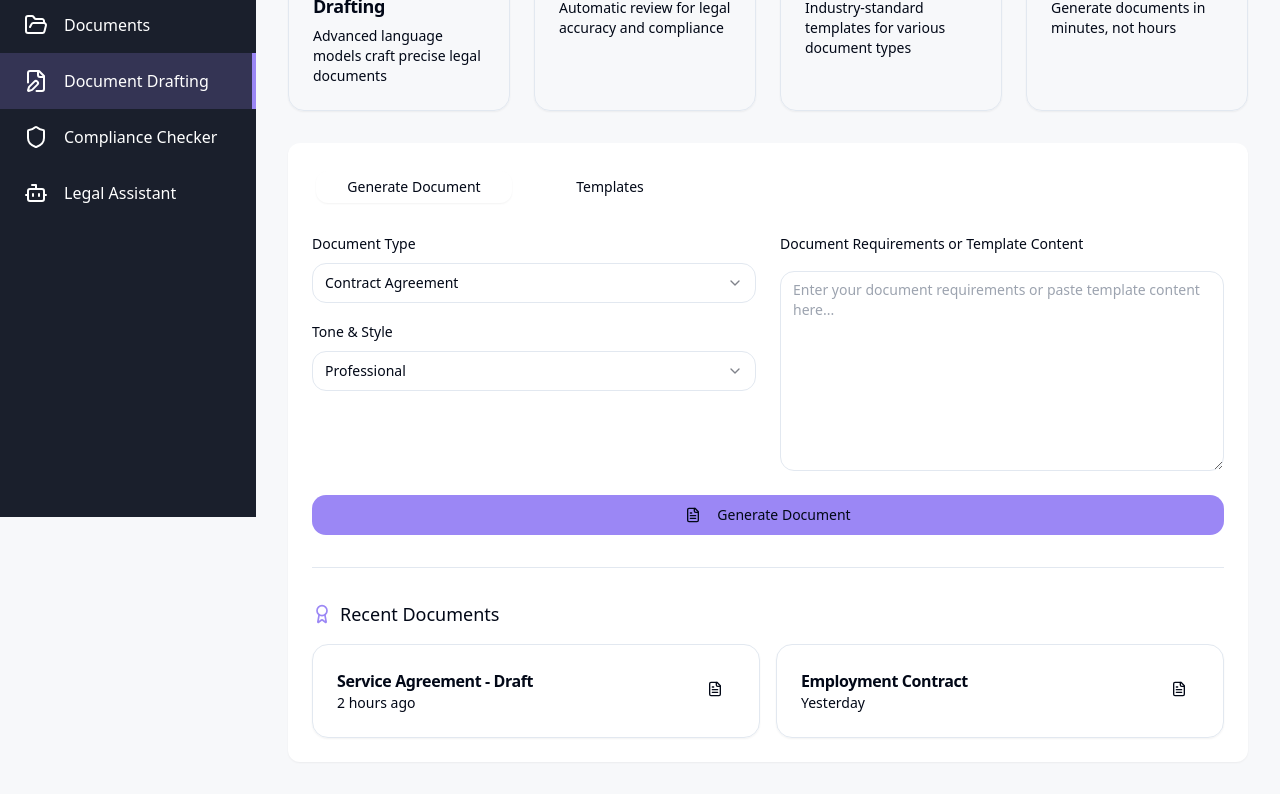
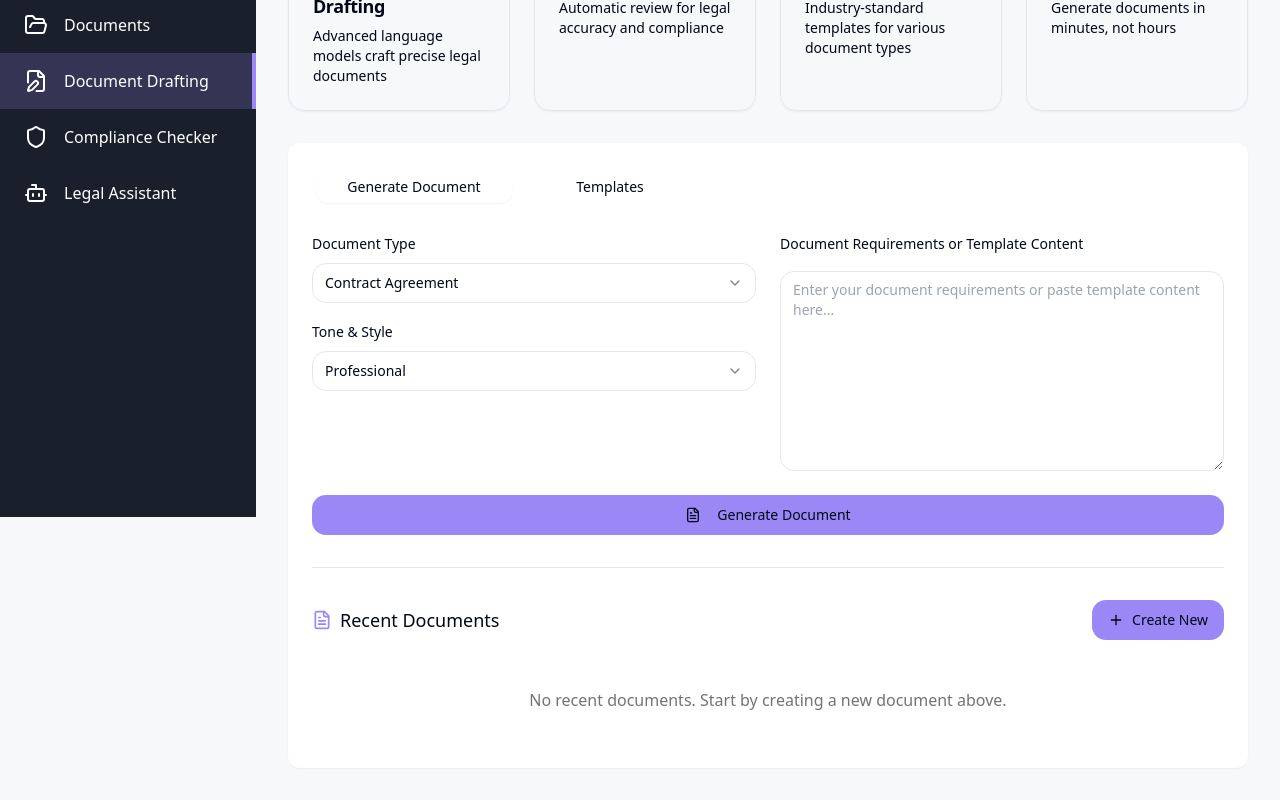
Before and after one commit to shreed27/legal-nexus-keeper, a React (Vite) app: page /document-drafting in a window 1280 px wide. Shown: the part 283-1083 px from the top of the page. Built offline with nearby package versions, Linux system fonts and the light colour scheme.

Commit message:
Improve Recent Documents Section
- Integrate recent documents section with data.
- Remove preview option from generated documents.
- Add delete and create new document options for generated documents.
- Enhance share option to support various platforms.

```diff
--- a/src/components/document-drafting/DocumentGenerator.tsx
+++ b/src/components/document-drafting/DocumentGenerator.tsx
@@ -5,7 +5,6 @@ import { Button } from "@/components/ui/button";
 import { Textarea } from "@/components/ui/textarea";
 import { Label } from "@/components/ui/label";
 import { Select, SelectContent, SelectItem, SelectTrigger, SelectValue } from "@/components/ui/select";
-import DocumentPreview from "./DocumentPreview";
 import { useToast } from "@/hooks/use-toast";
 
 const DocumentGenerator = () => {
@@ -45,15 +44,30 @@ const DocumentGenerator = () => {
 
       setGeneratedContent(demoContent);
 
+      // Save the generated document
+      const newDocument = {
+        id: crypto.randomUUID(),
+        title: `${documentType.charAt(0).toUpperCase() + documentType.slice(1)} - Draft`,
+        content: demoContent,
+        timestamp: new Date().toISOString(),
+        type: documentType,
+      };
+
+      const existingDocs = JSON.parse(localStorage.getItem('generatedDocuments') || '[]');
+      localStorage.setItem('generatedDocuments', JSON.stringify([newDocument, ...existingDocs]));
+
+      // Trigger storage event for RecentDocuments to update
+      window.dispatchEvent(new Event('storage'));
+
       toast({
         title: "Document Generated Successfully",
-        description: "Your document is ready for review and editing.",
+        description: "Your document has been saved and is ready for use.",
       });
     }, 2000);
   };
 
   return (
-    <div className="space-y-6">
+    <div id="document-generator" className="space-y-6">
       <div className="grid grid-cols-1 md:grid-cols-2 gap-6">
         <div className="space-y-4">
           <div className="space-y-2">
@@ -112,7 +126,13 @@ const DocumentGenerator = () => {
         Generate Document
       </Button>
 
-      {generatedContent && <DocumentPreview content={generatedContent} />}
+      {generatedContent && (
+        <div className="mt-6 space-y-4">
+          <div className="bg-neutral-50 p-4 rounded-lg min-h-[400px] whitespace-pre-wrap font-mono">
+            {generatedContent}
+          </div>
+        </div>
+      )}
     </div>
   );
 };
--- a/src/components/document-drafting/RecentDocuments.tsx
+++ b/src/components/document-drafting/RecentDocuments.tsx
@@ -1,37 +1,138 @@
 
-import { Award, FileText } from "lucide-react";
+import { FileText, Trash2, Share2, Plus } from "lucide-react";
 import { Button } from "@/components/ui/button";
 import { Card, CardDescription, CardHeader, CardTitle } from "@/components/ui/card";
+import {
+  DropdownMenu,
+  DropdownMenuContent,
+  DropdownMenuItem,
+  DropdownMenuTrigger,
+} from "@/components/ui/dropdown-menu";
+import { useToast } from "@/hooks/use-toast";
 
 const RecentDocuments = () => {
-  const recentDocs = [
-    { title: "Service Agreement - Draft", date: "2 hours ago" },
-    { title: "Employment Contract", date: "Yesterday" },
-  ];
+  const { toast } = useToast();
+  const recentDocs = JSON.parse(localStorage.getItem('generatedDocuments') || '[]').slice(0, 5);
+
+  const handleDelete = (docId: string) => {
+    const documents = JSON.parse(localStorage.getItem('generatedDocuments') || '[]');
+    const updatedDocs = documents.filter((doc: any) => doc.id !== docId);
+    localStorage.setItem('generatedDocuments', JSON.stringify(updatedDocs));
+
+    toast({
+      title: "Document Deleted",
+      description: "The document has been removed from your recent list",
+    });
+
+    // Force a re-render by updating localStorage
+    window.dispatchEvent(new Event('storage'));
+  };
+
+  const handleShare = async (doc: any, platform: string) => {
+    const shareData = {
+      title: doc.title,
+      text: doc.content,
+      url: window.location.href,
+    };
+
+    try {
+      if (platform === 'native' && navigator.share) {
+        await navigator.share(shareData);
+      } else if (platform === 'email') {
+        window.location.href = `mailto:?subject=${encodeURIComponent(doc.title)}&body=${encodeURIComponent(doc.content)}`;
+      } else if (platform === 'copy') {
+        await navigator.clipboard.writeText(doc.content);
+        toast({
+          title: "Copied to Clipboard",
+          description: "Document content has been copied to your clipboard",
+        });
+      }
+    } catch (error) {
+      console.error('Error sharing:', error);
+      toast({
+        title: "Share Failed",
+        description: "Unable to share the document. Please try again.",
+        variant: "destructive",
+      });
+    }
+  };
+
+  const handleCreateNew = () => {
+    // Scroll to document generator section
+    const generator = document.querySelector('#document-generator');
+    if (generator) {
+      generator.scrollIntoView({ behavior: 'smooth' });
+    }
+  };
 
   return (
     <div className="mt-8 pt-8 border-t">
-      <div className="flex items-center gap-2 mb-4">
-        <Award className="h-5 w-5 text-primary" />
+      <div className="flex items-center justify-between mb-4">
+        <div className="flex items-center gap-2">
+          <FileText className="h-5 w-5 text-primary" />
           <h3 className="text-lg font-medium">Recent Documents</h3>
         </div>
+        <Button onClick={handleCreateNew} className="gap-2">
+          <Plus className="h-4 w-4" />
+          Create New
+        </Button>
+      </div>
+      {recentDocs.length === 0 ? (
+        <div className="text-center py-8 text-neutral-500">
+          No recent documents. Start by creating a new document above.
+        </div>
+      ) : (
         <div className="grid grid-cols-1 md:grid-cols-2 gap-4">
-        {recentDocs.map((doc, index) => (
-          <Card key={index} className="hover:shadow-lg transition-shadow">
+          {recentDocs.map((doc: any) => (
+            <Card key={doc.id} className="hover:shadow-lg transition-shadow">
               <CardHeader>
                 <div className="flex justify-between items-start">
-                <div>
+                  <div className="flex-1">
                     <CardTitle className="text-base">{doc.title}</CardTitle>
-                  <CardDescription>{doc.date}</CardDescription>
+                    <CardDescription>
+                      {new Date(doc.timestamp).toLocaleDateString('en-US', {
+                        year: 'numeric',
+                        month: 'short',
+                        day: 'numeric',
+                        hour: '2-digit',
+                        minute: '2-digit',
+                      })}
+                    </CardDescription>
                   </div>
+                  <div className="flex gap-2">
+                    <DropdownMenu>
+                      <DropdownMenuTrigger asChild>
                         <Button variant="ghost" size="icon">
-                  <FileText className="h-4 w-4" />
+                          <Share2 className="h-4 w-4" />
                         </Button>
+                      </DropdownMenuTrigger>
+                      <DropdownMenuContent align="end">
+                        <DropdownMenuItem onClick={() => handleShare(doc, 'native')}>
+                          Share...
+                        </DropdownMenuItem>
+                        <DropdownMenuItem onClick={() => handleShare(doc, 'email')}>
+                          Share via Email
+                        </DropdownMenuItem>
+                        <DropdownMenuItem onClick={() => handleShare(doc, 'copy')}>
+                          Copy to Clipboard
+                        </DropdownMenuItem>
+                      </DropdownMenuContent>
+                    </DropdownMenu>
+                    <Button
+                      variant="ghost"
+                      size="icon"
+                      onClick={() => handleDelete(doc.id)}
+                      className="text-red-500 hover:text-red-600 hover:bg-red-50"
+                    >
+                      <Trash2 className="h-4 w-4" />
+                    </Button>
+                  </div>
                 </div>
               </CardHeader>
             </Card>
           ))}
         </div>
+      )}
     </div>
   );
 };
```
Lines whose indentation alone changed are shown as unchanged.
